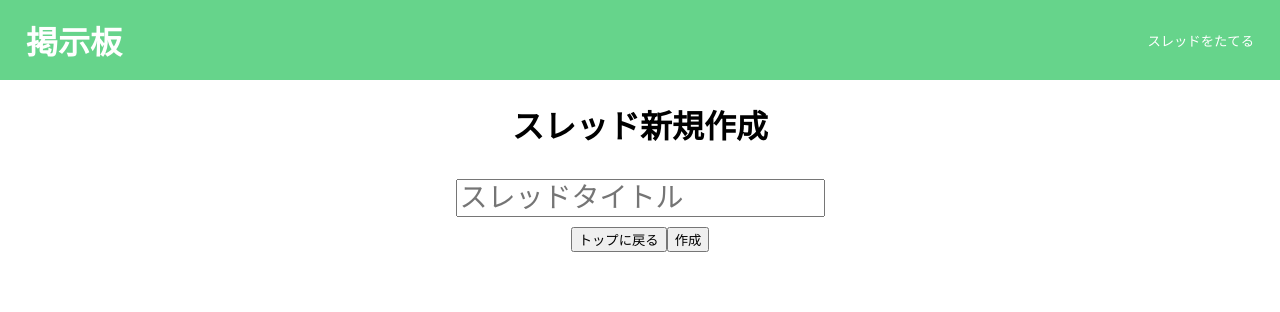
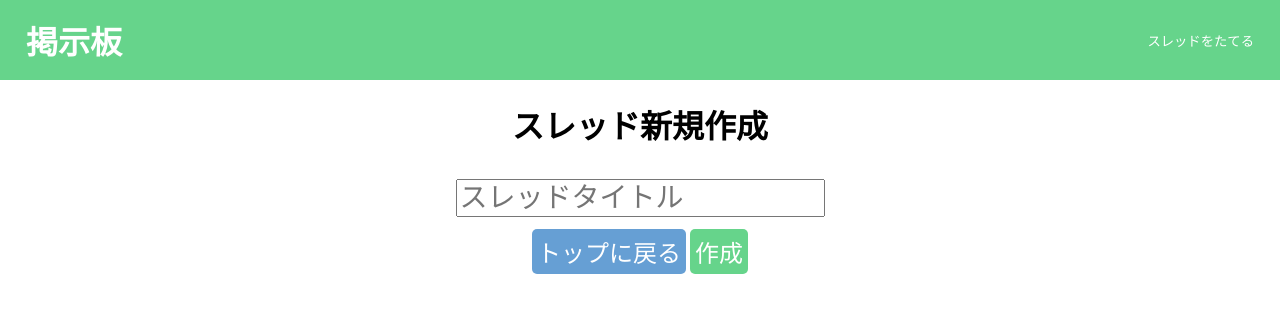
Before and after one commit to Mount-Book/react-stations-2, a React (Create React App) app: page /threads/new in a window 1280 px wide. Shown: the top 312 px of the page. Built offline with nearby package versions, Linux system fonts and the light colour scheme.

Commit message:
station3たぶん完了？

```diff
--- a/src/App.css
+++ b/src/App.css
@@ -27,19 +27,19 @@ li {
   align-items: center;
 }
 
-#postThread,
-#home {
+button {
   background: transparent;
   border: none;
-  color: #ffffff;
 }
 
 #home h1 {
   margin: 0;
   font-size: 32px;
   margin: auto auto auto 0;
+  color: #ffffff;
 }
 
 #postThread {
   margin: auto 0 auto auto;
+  color: #ffffff;
 }
--- a/src/App.jsx
+++ b/src/App.jsx
@@ -5,12 +5,14 @@ import { CreateThread } from "./pages/CreateThread";
 
 function App() {
   return (
+    <div className="app">
       <BrowserRouter>
         <Routes>
           <Route path={"/"} element={<Home />} />
           <Route path={"/threads/new"} element={<CreateThread />} />
         </Routes>
       </BrowserRouter>
+    </div>
   );
 }
 
--- a/src/pages/CreateThread.jsx
+++ b/src/pages/CreateThread.jsx
@@ -1,24 +1,41 @@
 import { useNavigate } from "react-router-dom";
+import { useState } from "react";
 import { Header } from "../components/Header";
+import { PostNewThread } from "../api/PostNewThread";
 import "./css/CreateThread.css";
 
 export const CreateThread = () => {
   const nav = useNavigate();
+  const [title, setTitle] = useState();
 
   return (
     <div className="createThreadPage">
       <Header />
       <h1>スレッド新規作成</h1>
-      <input type="text" placeholder="スレッドタイトル"></input>
+      <input
+        type="text"
+        placeholder="スレッドタイトル"
+        onChange={(event) => setTitle(event.target.value)}
+      ></input>
       <div>
         <button
+          id="backHome"
           onClick={() => {
             nav("/");
           }}
         >
           トップに戻る
         </button>
-        <button>作成</button>
+        <button
+          id="newThread"
+          onClick={() => {
+            if (title) {
+              PostNewThread(title);
+            }
+          }}
+        >
+          作成
+        </button>
       </div>
     </div>
   );
--- a/src/pages/css/CreateThread.css
+++ b/src/pages/css/CreateThread.css
@@ -7,3 +7,21 @@ input {
   font-size: 28px;
   margin: 10px;
 }
+
+#newThread {
+  background-color: #66d48b;
+  border-radius: 5px;
+  color: #ffffff;
+  font-size: 24px;
+  padding: 5px;
+  margin: 2px;
+}
+
+#backHome {
+  background-color: #669fd4;
+  border-radius: 5px;
+  color: #ffffff;
+  font-size: 24px;
+  padding: 5px;
+  margin: 2px;
+}
```
Lines whose indentation alone changed are shown as unchanged.
